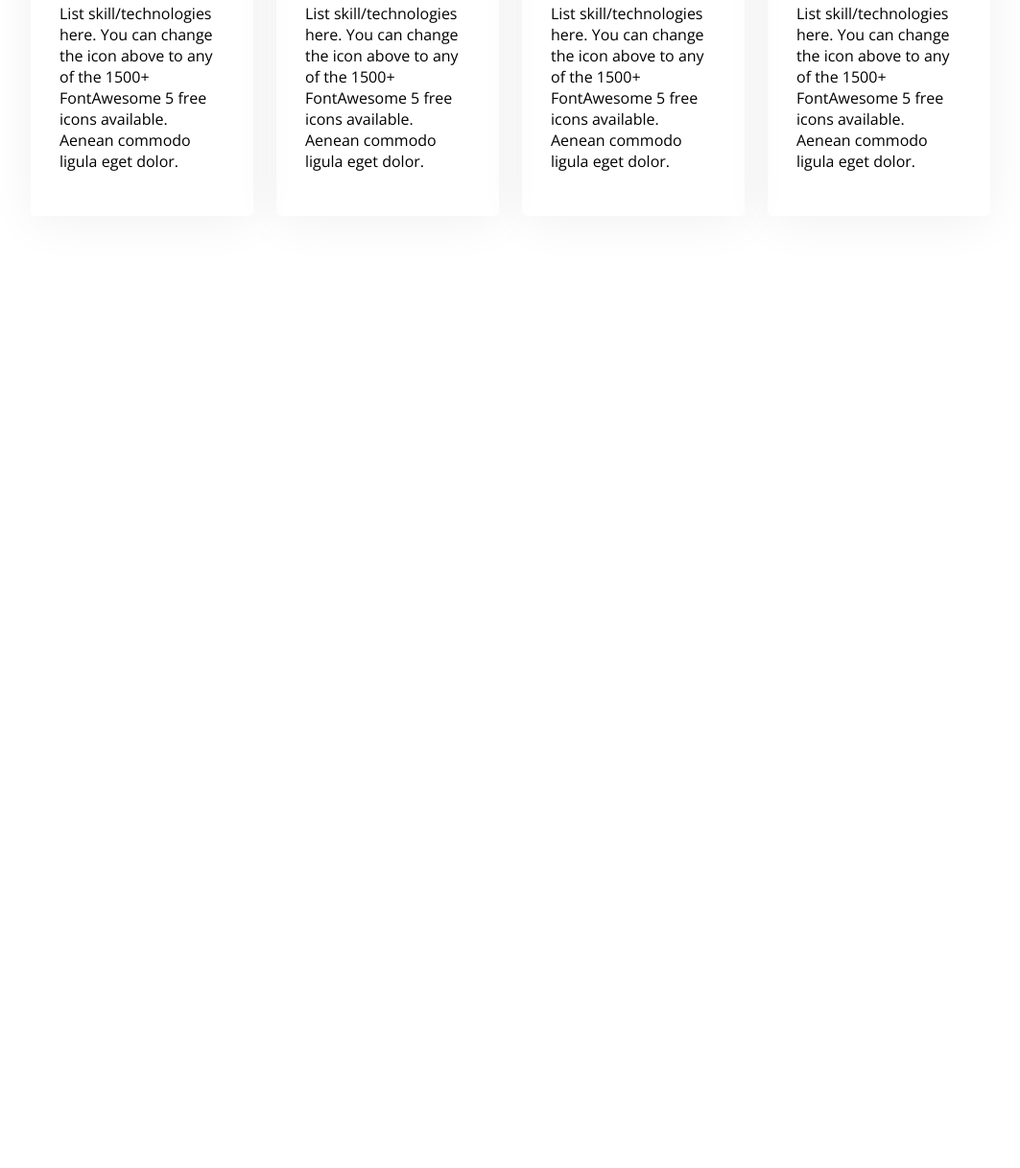
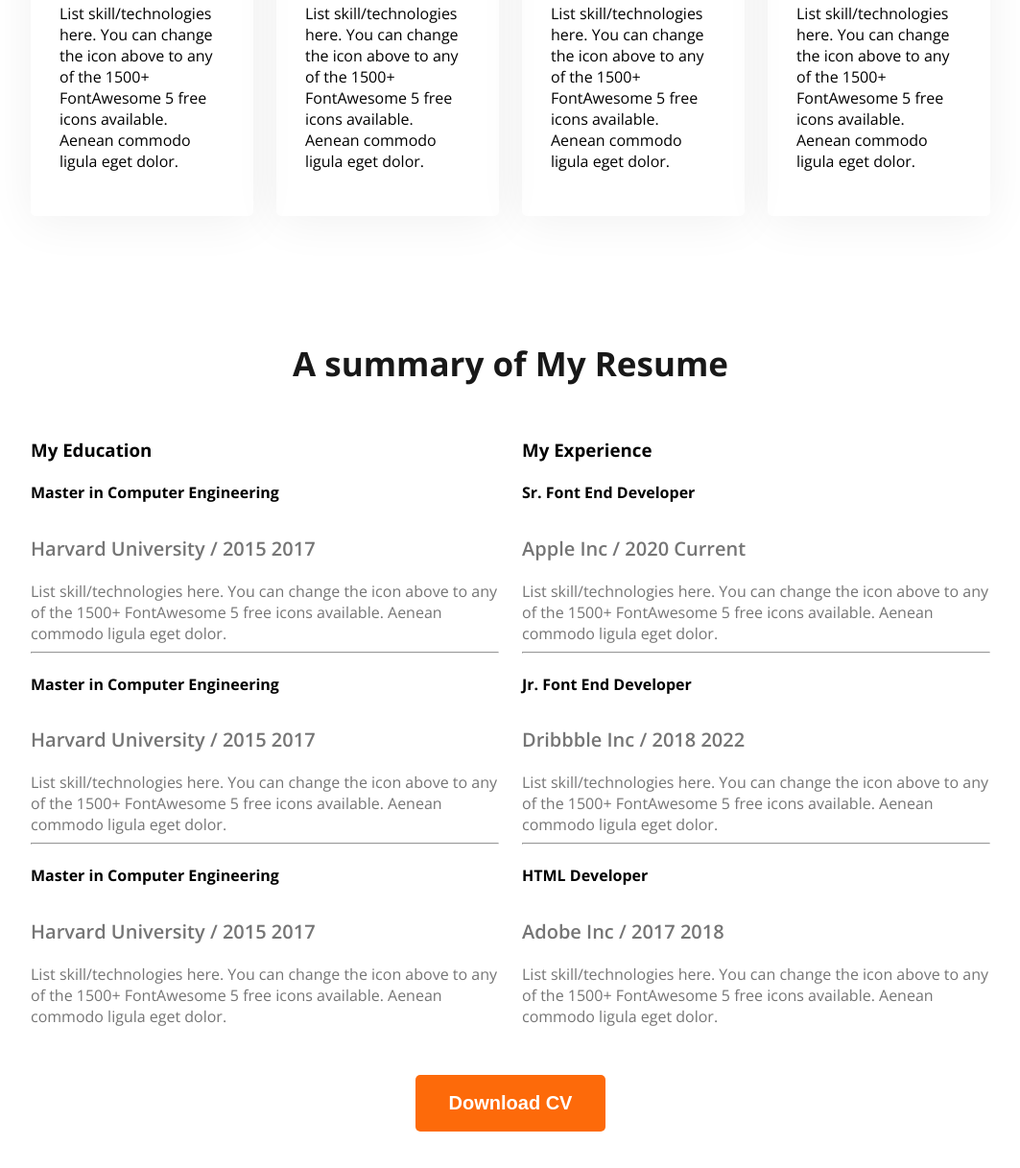
Before and after one commit to farid-riyad/web-dev-portfolio, a plain HTML site: page index.html in a window 1280 px wide. Shown: the part 2011-3228 px from the top of the page at 96% size, without its empty margins (108-1171 px from the left). Before the commit the page ends 2366 px from the top, so only its background shows below. Drawn offline with nearby package versions, Linux system fonts and the light colour scheme.

Commit message:
added resume section

```diff
--- a/index.html
+++ b/index.html
@@ -84,6 +84,56 @@
                 </div>
             </div>
         </section>
+
+        <section class="resume">
+            <h3 class="section-title text-center">A summary of My Resume</h3>
+            <div class="resume-container">
+                <div class="resume-column">
+                    <h3 class="resume-column-title">My Education</h3>
+                    <div class="experience">
+                        <h4 class="experience-title">Master in Computer Engineering</h4>
+                        <h5 class="experience-sub-title">Harvard University / 2015 2017</h5>
+                        <div class="experience-description">List skill/technologies here. You can change the icon above to any of the 1500+ FontAwesome 5 free icons available. Aenean commodo ligula eget dolor.</div>
+                    </div>
+                    <hr>
+                    <div class="experience">
+                        <h4 class="experience-title">Master in Computer Engineering</h4>
+                        <h5 class="experience-sub-title">Harvard University / 2015 2017</h5>
+                        <div class="experience-description">List skill/technologies here. You can change the icon above to any of the 1500+ FontAwesome 5 free icons available. Aenean commodo ligula eget dolor.</div>
+                    </div>
+                    <hr>
+                    <div class="experience">
+                        <h4 class="experience-title">Master in Computer Engineering</h4>
+                        <h5 class="experience-sub-title">Harvard University / 2015 2017</h5>
+                        <div class="experience-description">List skill/technologies here. You can change the icon above to any of the 1500+ FontAwesome 5 free icons available. Aenean commodo ligula eget dolor.</div>
+                    </div>
+                </div>
+                <div class="resume-column">
+                    <h3 class="resume-column-title">My Experience</h3>
+                    <div class="experience">
+                        <h4 class="experience-title">Sr. Font End Developer</h4>
+                        <h5 class="experience-sub-title">Apple Inc / 2020 Current</h5>
+                        <div class="experience-description">List skill/technologies here. You can change the icon above to any of the 1500+ FontAwesome 5 free icons available. Aenean commodo ligula eget dolor.</div>
+                    </div>
+                    <hr>
+                    <div class="experience">
+                        <h4 class="experience-title">Jr. Font End Developer</h4>
+                        <h5 class="experience-sub-title">Dribbble Inc / 2018 2022</h5>
+                        <div class="experience-description">List skill/technologies here. You can change the icon above to any of the 1500+ FontAwesome 5 free icons available. Aenean commodo ligula eget dolor.</div>
+                    </div>
+                    <hr>
+                    <div class="experience">
+                        <h4 class="experience-title">HTML Developer</h4>
+                        <h5 class="experience-sub-title">Adobe Inc / 2017 2018</h5>
+                        <div class="experience-description">List skill/technologies here. You can change the icon above to any of the 1500+ FontAwesome 5 free icons available. Aenean commodo ligula eget dolor.</div>
+                    </div>
+                </div>
+            </div>
+
+            <div class="text-center resume-download-cv">
+                <button class="btn-primary">Download CV</button>
+            </div>
+        </section>
     </main>
     <footer>
 
--- a/styles/practice.css
+++ b/styles/practice.css
@@ -140,3 +140,27 @@ main section{
     box-shadow: 0px 6px 50px 0px rgba(0 ,0, 0, 0.06);
     border-radius: 5px;
 }
+
+/*resume section styles*/
+.resume-container{
+    display: flex;
+    gap: 24px;
+}
+
+.experience-sub-title{
+    color: #757575;
+    font-size: 20px;
+    font-weight: 600;
+    margin-bottom: 20px;
+}
+.experience-description{
+    color:#757575;
+}
+
+.resume hr{
+    margin-top: 30px 5px;
+}
+
+.resume-download-cv{
+    margin-top: 50px;
+}
```
